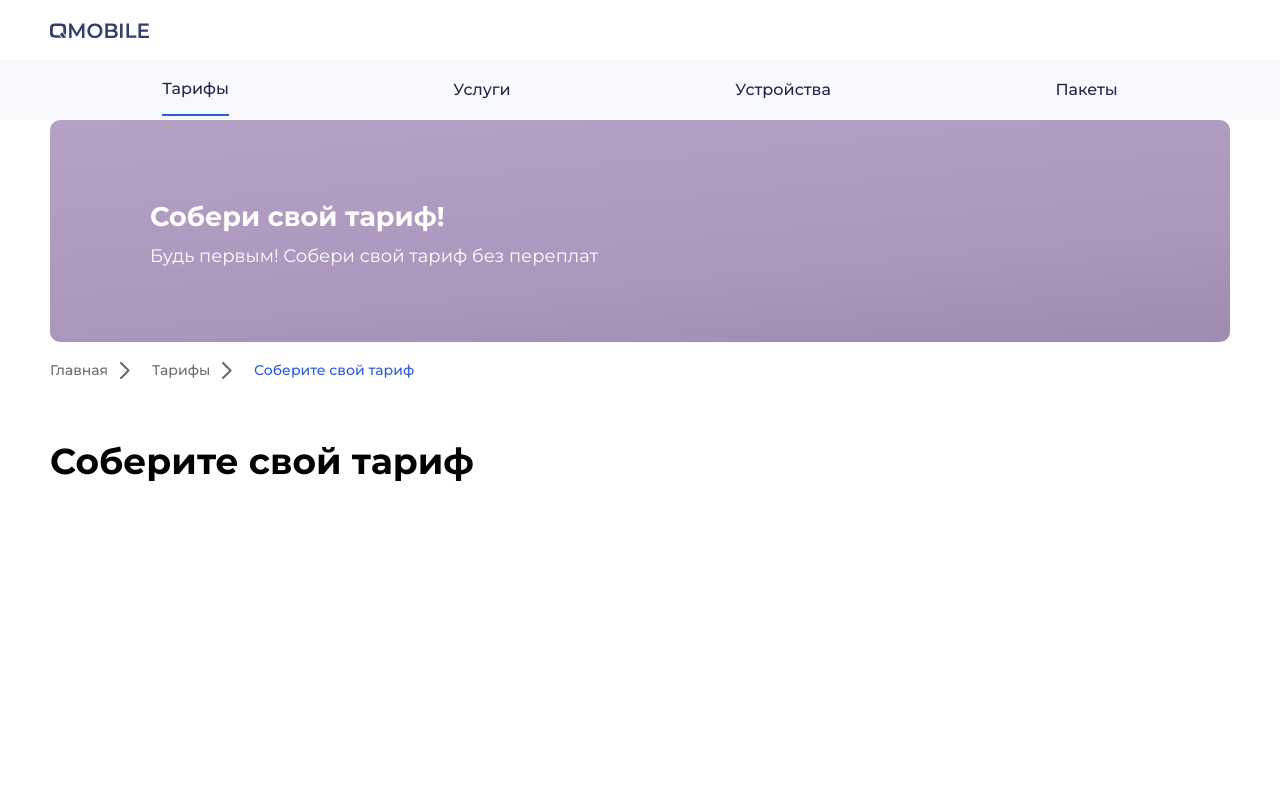
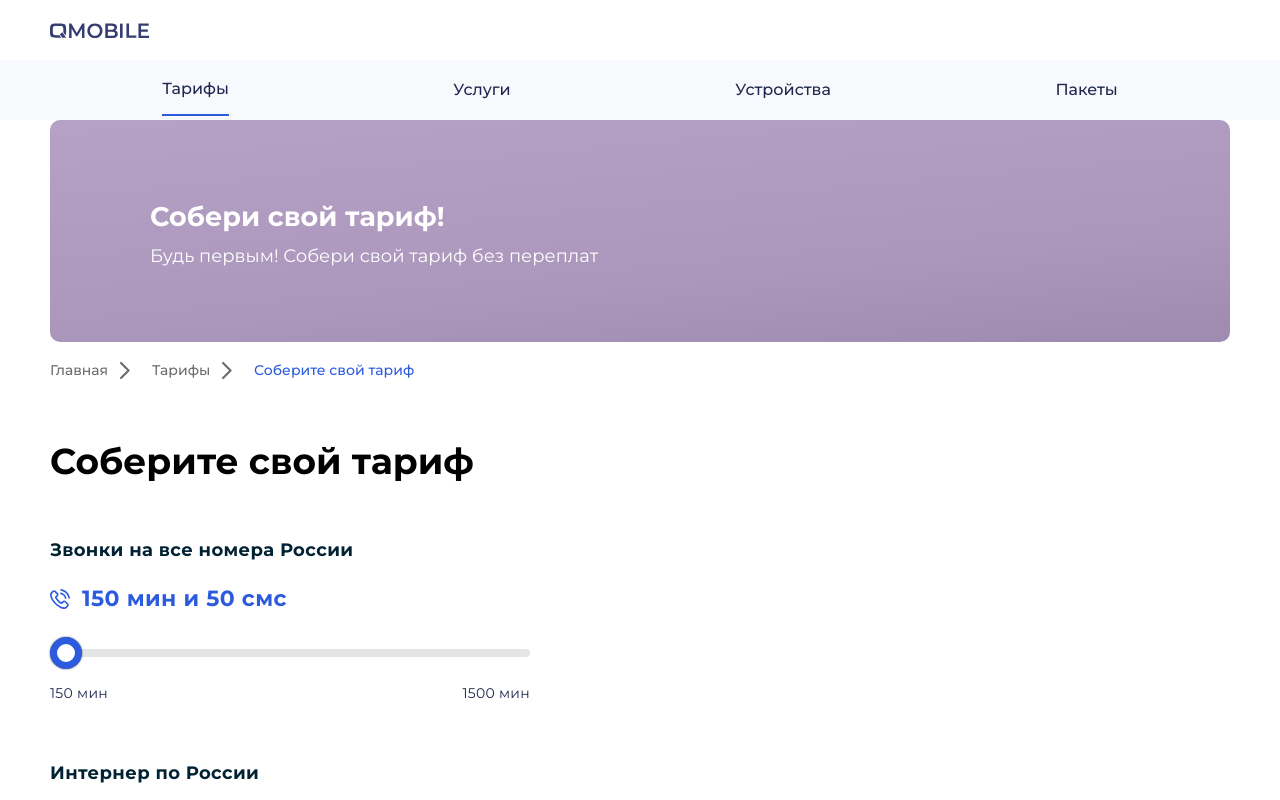
Before and after one commit to QuantumArt/QMobile.Demo, a React (Create React App) app: page /tariffs/tariffconstructor in a window 1280 px wide. Shown: the top 800 px of the page. Built offline with nearby package versions, Linux system fonts and the light colour scheme.

Commit message:
init & styled ranges

```diff
--- /dev/null
+++ b/src/app/components/range.tsx
@@ -0,0 +1,60 @@
+import React, { FC } from 'react';
+
+type Props = {
+  min: number;
+  max: number;
+  value: number;
+  valueDesc?: string;
+  onDragHandler: (value: number) => void;
+  titleText?: string;
+  logosrc?: string;
+};
+
+const Range: FC<Props> = ({
+  min,
+  max,
+  value,
+  onDragHandler,
+  valueDesc,
+  titleText,
+  logosrc,
+}) => {
+  const backgroundSize = ((value - min) * 100) / (max - min) + '% 100%';
+
+  const onChangeHandler = (e: React.ChangeEvent<HTMLInputElement>) => {
+    const numberValue = parseInt(e.target.value);
+    onDragHandler(numberValue);
+  };
+
+  return (
+    <div className="range-container">
+      {logosrc || titleText ? (
+        <div className="range-container__title">
+          {logosrc ? (
+            <img src={logosrc} alt="logo" className="range-container__logo" />
+          ) : null}
+          <span>{titleText}</span>
+        </div>
+      ) : null}
+      <input
+        type="range"
+        className="range-container__range-input"
+        min={min}
+        max={max}
+        value={value}
+        onChange={onChangeHandler}
+        style={{ backgroundSize }}
+      />
+      <div className="range-container__min-max-container">
+        <p>
+          {min} {valueDesc}
+        </p>
+        <p>
+          {max} {valueDesc}
+        </p>
+      </div>
+    </div>
+  );
+};
+
+export default Range;
--- a/src/app/containers/constructor-page-content.tsx
+++ b/src/app/containers/constructor-page-content.tsx
@@ -1,10 +1,17 @@
 import React, { FC } from 'react';
+import ConsructorRanges from './constructor-ranges';
 
 const ConsructorPageContent: FC = () => {
   return (
     <div className="constructor-page-content">
-      <p className="page-content-title page-content-title--constructor">Соберите свой тариф</p>
-
+      <p className="page-content-title page-content-title--constructor">
+        Соберите свой тариф
+      </p>
+      <div className="flex-wrapper">
+        <div>
+          <ConsructorRanges />
+        </div>
+      </div>
     </div>
   );
 };
--- /dev/null
+++ b/src/app/containers/constructor-ranges.tsx
@@ -0,0 +1,52 @@
+import React, { FC, useEffect, useState } from 'react';
+import Range from '../components/range';
+import Phone from '../../assets/icons/Phone.svg';
+import Internet from '../../assets/icons/Internet.svg'
+
+const ConsructorRanges: FC = () => {
+  const [mv, sm] = useState(150);
+  const [gbv, sgbv] = useState(15);
+
+  const onDragMinutes = (value: number) => {
+    sm(value);
+  };
+
+  const onDragGb = (value: number) => {
+    sgbv(value);
+  };
+
+  useEffect(() => {
+    console.log(mv, gbv);
+  });
+
+  return (
+    <div className="constructor-page-content__ranges-menu">
+      <div className="constructor-page-content__ranges-menu-item">
+        <p className="title--sm constructor-page-content__item-title">Звонки на все номера России</p>
+        <Range
+          min={150}
+          max={1500}
+          value={mv}
+          onDragHandler={onDragMinutes}
+          valueDesc="мин"
+          logosrc={Phone}
+          titleText={`${mv} мин и 50 смс`}
+        />
+      </div>
+      <div className="constructor-page-content__ranges-menu-item">
+        <p className="title--sm constructor-page-content__item-title">Интернер по России</p>
+        <Range
+          min={3}
+          max={30}
+          value={gbv}
+          onDragHandler={onDragGb}
+          valueDesc="гб"
+          logosrc={Internet}
+          titleText={`${gbv} гб`}
+        />
+      </div>
+    </div>
+  );
+};
+
+export default ConsructorRanges;
--- a/src/assets/style/constructor.scss
+++ b/src/assets/style/constructor.scss
@@ -1,3 +1,21 @@
 .constructor-page-content{
     margin-top: 60px;
+
+    &__ranges-menu {
+        width: 480px;
+        display: flex;
+        flex-direction: column;
+        row-gap: 60px;
+    }
+
+    &__ranges-menu-item {
+        min-height: 112px;
+        display: flex;
+        flex-direction: column;
+        justify-content: space-between;
+    }
+
+    &__item-title {
+        margin-bottom: 24px;
+    }
 }
--- /dev/null
+++ b/src/assets/style/range.scss
@@ -0,0 +1,102 @@
+.range-container {
+
+    &__min-max-container {
+        display: flex;
+        justify-content: space-between;
+        font-style: normal;
+        font-weight: 400;
+        font-size: 14px;
+        line-height: 17px;
+        letter-spacing: 0.02em;
+        color: #20264E;
+        margin-top: 24px;
+    }
+
+    &__title{
+        margin-bottom: 30px;
+        font-style: normal;
+        font-weight: 600;
+        font-size: 22px;
+        line-height: 27px;
+        letter-spacing: 0.02em;
+        color: #2C5BDE;
+        display: flex;
+        align-items: center;
+    }
+
+    &__logo {
+        margin-right: 12px;
+    }
+
+    &__range-input {
+        -webkit-appearance: none;
+        width: 100%;
+        height: 8px;
+        background: #E5E5E5;
+        border-radius: 5px;
+        background-image: linear-gradient(#2C5BDE, #2C5BDE);
+        background-repeat: no-repeat;
+
+        &::-webkit-slider-thumb {
+            -webkit-appearance: none;
+            height: 32px;
+            width: 32px;
+            border-radius: 50%;
+            background: white;
+            border: #2C5BDE 7px solid;
+            cursor: ew-resize;
+            box-shadow: 0 0 2px 0 #555;
+            transition: background .3s ease-in-out;
+        }
+        &::-moz-range-thumb {
+            -webkit-appearance: none;
+            height: 18px;
+            width: 18px;
+            border-radius: 50%;
+            background: white;
+            border: #2C5BDE 7px solid;
+            cursor: ew-resize;
+            box-shadow: 0 0 2px 0 #555;
+            transition: background .3s ease-in-out;
+          }
+          &::-ms-thumb {
+            -webkit-appearance: none;
+            height: 32px;
+            width: 32px;
+            border-radius: 50%;
+            background: white;
+            border: #2C5BDE 7px solid;
+            cursor: ew-resize;
+            box-shadow: 0 0 2px 0 #555;
+            transition: background .3s ease-in-out;
+          }
+          &::-webkit-slider-thumb:hover {
+            background: #2C5BDE;
+          }
+
+          &::-moz-range-thumb:hover {
+            background: #2C5BDE;
+          }
+          &::-ms-thumb:hover {
+            background: #2C5BDE;
+          }
+          &::-webkit-slider-runnable-track  {
+            -webkit-appearance: none;
+            box-shadow: none;
+            border: none;
+            background: transparent;
+          }
+          &::-moz-range-track {
+            -webkit-appearance: none;
+            box-shadow: none;
+            border: none;
+            background: transparent;
+          }
+          &::-ms-track {
+            -webkit-appearance: none;
+            box-shadow: none;
+            border: none;
+            background: transparent;
+          }
+    }
+}
--- a/src/assets/style/style.scss
+++ b/src/assets/style/style.scss
@@ -8,6 +8,7 @@
 @import "buttons";
 @import "constructor";
 @import "inputs";
+@import "range";
 
 * {
     margin: 0;
@@ -89,3 +90,15 @@
       margin-right: 22px;
     }
   }
+
+  .title {
+    &--sm {
+    font-family: 'Montserrat';
+    font-style: normal;
+    font-weight: 600;
+    font-size: 18px;
+    line-height: 22px;
+    letter-spacing: 0.02em;
+    color: #002233;
+    }
+  }
```
Also changed, not shown: src/assets/icons/Internet.svg (added), src/assets/icons/Phone.svg (added).
